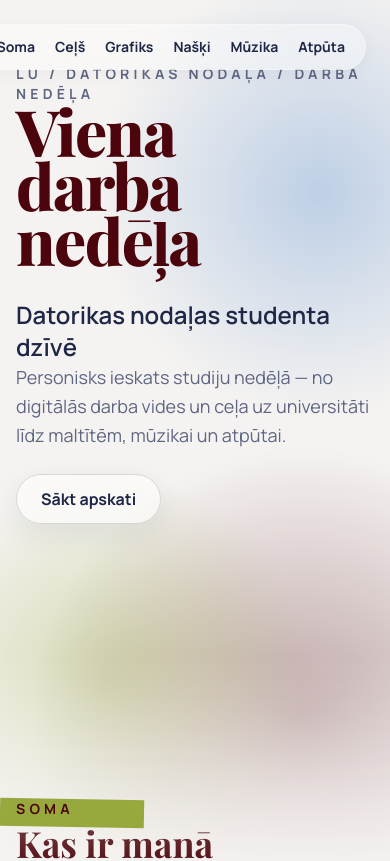
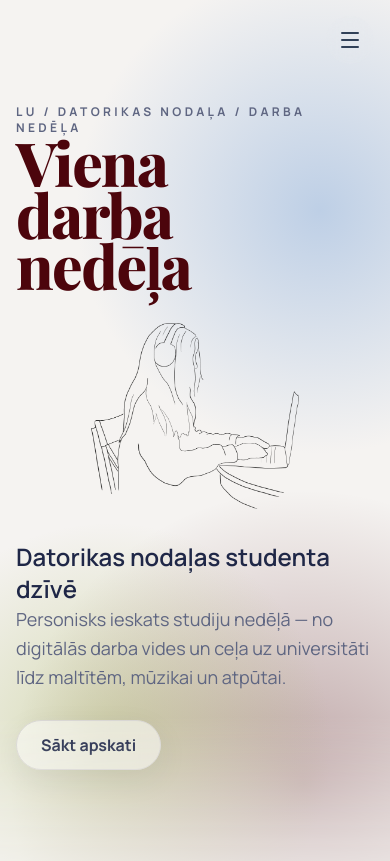
Before and after one commit to BeateSannija/StudentaNedela, a React (Vite) app: page / in a window 390 px wide. Shown: the top 861 px of the page. Built offline with nearby package versions, Linux system fonts and the light colour scheme.

Commit message:
Add responitivity

```diff
--- a/src/components/BackpackSection.tsx
+++ b/src/components/BackpackSection.tsx
@@ -65,7 +65,7 @@ export function BackpackSection() {
             {bagItems.map((item) => (
               <article
                 key={item.number}
-                className="grid min-h-[120px] grid-cols-[42px_1fr] gap-3 border-b border-[var(--color-border)] py-4"
+                className="grid grid-cols-[42px_1fr] gap-3 border-b border-[var(--color-border)] py-5 md:min-h-[120px] md:py-4"
               >
                 <span className="grid h-7 w-7 place-items-center rounded-full border border-[var(--color-primary)] text-[0.65rem] font-extrabold text-[var(--color-primary)]">
                   {item.number}
--- a/src/components/FoodSection.tsx
+++ b/src/components/FoodSection.tsx
@@ -25,7 +25,7 @@ export function FoodSection() {
     >
       <div className="container">
         <div className="grid gap-8 lg:grid-cols-[0.92fr_1fr] lg:items-center">
-          <div className="relative flex min-h-[420px] items-center justify-center overflow-visible">
+          <div className="relative hidden min-h-[420px] items-center justify-center overflow-visible lg:flex">
             <div className="food-hero-gradient pointer-events-none absolute -left-40 -top-32 h-[760px] w-[900px] blur-3xl" />
 
             <img
--- a/src/components/HeroSection.tsx
+++ b/src/components/HeroSection.tsx
@@ -1,15 +1,18 @@
 export function HeroSection() {
   return (
-    <section className="hero-gradient relative pb-56 pt-8">
+    <section
+      id="home"
+      className="hero-gradient relative min-h-screen pt-8 pb-20 md:pb-32"
+    >
       <div className="container relative z-10">
-        <div className="relative min-h-[620px] py-8 md:py-12">
-          <div className="grid items-center gap-12 lg:grid-cols-[0.9fr_1.1fr]">
-            <div className="relative z-10 max-w-4xl">
-              <p className="mb-8 text-sm font-bold uppercase tracking-[0.3em] text-[var(--color-muted)]">
+        <div className="flex min-h-screen flex-col py-8 md:items-center md:py-12">
+          <div className="grid w-full items-center gap-12 lg:grid-cols-[0.9fr_1.1fr]">
+            <div className="relative z-10 max-w-4xl pt-10 md:pt-0">
+              <p className="mb-8 text-xs font-bold uppercase tracking-[0.28em] text-[var(--color-muted)] sm:text-sm md:mb-8">
                 LU / Datorikas nodaļa / darba nedēļa
               </p>
 
-              <h1 className="display-heading text-[4rem] font-extrabold leading-[0.85] tracking-tight text-[var(--color-primary)] sm:text-[5.5rem] md:text-[7.5rem]">
+              <h1 className="display-heading text-[3.8rem] font-extrabold leading-[0.85] tracking-tight text-[var(--color-primary)] sm:text-[5.5rem] md:text-[7.5rem]">
                 Viena
                 <br />
                 darba
@@ -17,19 +20,27 @@ export function HeroSection() {
                 nedēļa
               </h1>
 
-              <div className="mt-8 max-w-2xl">
-                <h2 className="mt-8 text-2xl font-semibold text-[var(--color-text)] md:text-3xl">
+              <div className="my-8 flex justify-center lg:hidden">
+                <img
+                  src="/images/coding-black.png"
+                  alt="Studenta ilustrācija"
+                  className="w-52 opacity-80"
+                />
+              </div>
+
+              <div className="mt-6 max-w-2xl md:mt-8">
+                <h2 className="text-2xl font-semibold text-[var(--color-text)] md:text-3xl">
                   Datorikas nodaļas studenta dzīvē
                 </h2>
 
-                <p className="mt-8 text-lg leading-[1.6] text-[var(--color-muted)]">
+                <p className="mt-3 text-lg leading-[1.6] text-[var(--color-muted)] md:mt-5">
                   Personisks ieskats studiju nedēļā — no digitālās darba vides
                   un ceļa uz universitāti līdz maltītēm, mūzikai un atpūtai.
                 </p>
 
-                <div className="mt-6 flex flex-wrap gap-3">
+                <div className="mt-7 flex flex-wrap gap-3">
                   <a
-                    href="#schedule"
+                    href="#backpack"
                     className="rounded-full border border-[var(--color-border)] bg-[var(--color-surface)]/55 px-6 py-3 font-bold shadow-[0_10px_30px_rgba(31,39,71,0.08)] backdrop-blur-xl transition duration-200 hover:-translate-y-0.5 hover:text-[var(--color-primary)]"
                   >
                     Sākt apskati
@@ -38,7 +49,7 @@ export function HeroSection() {
               </div>
             </div>
 
-            <div className="relative hidden lg:flex items-center justify-center">
+            <div className="relative hidden items-center justify-center lg:flex">
               <img
                 src="/images/coding-black.png"
                 alt="Studenta ilustrācija"
--- a/src/components/Navbar.tsx
+++ b/src/components/Navbar.tsx
@@ -1,16 +1,45 @@
+import { useState } from "react";
+
 const navItems = [
-  { label: 'Soma', href: '#backpack' },
-  { label: 'Ceļš', href: '#route' },
-  { label: 'Grafiks', href: '#schedule' },
-  { label: 'Našķi', href: '#food' },
-  { label: 'Mūzika', href: '#soundtrack' },
-  { label: 'Atpūta', href: '#relax' },
-]
+  { label: "Sākums", href: "#home" },
+  { label: "Soma", href: "#backpack" },
+  { label: "Ceļš", href: "#route" },
+  { label: "Ceļš", href: "#route" },
+  { label: "Grafiks", href: "#schedule" },
+  { label: "Našķi", href: "#food" },
+  { label: "Mūzika", href: "#soundtrack" },
+  { label: "Atpūta", href: "#relax" },
+];
 
 export function NavbarSection() {
+  const [isOpen, setIsOpen] = useState(false);
+
   return (
-    <header className="fixed right-6 top-6 z-50">
-      <nav className="rounded-full border border-white/30 bg-white/40 px-5 py-3 shadow-[0_4px_20px_rgba(0,0,0,0.04)] backdrop-blur-xl">
+    <header className="fixed right-4 top-4 z-50 md:right-6 md:top-6">
+      <button
+        type="button"
+        onClick={() => setIsOpen(!isOpen)}
+        className="relative z-50 rounded-full border border-white/30 bg-white/40 p-3 text-slate-700 backdrop-blur-xl md:hidden"
+        aria-label="Atvērt navigāciju"
+      >
+        <svg
+          xmlns="http://www.w3.org/2000/svg"
+          width="24"
+          height="24"
+          viewBox="0 0 24 24"
+          fill="none"
+          stroke="currentColor"
+          strokeWidth="2"
+          strokeLinecap="round"
+          strokeLinejoin="round"
+        >
+          <path d="M4 5h16" />
+          <path d="M4 12h16" />
+          <path d="M4 19h16" />
+        </svg>
+      </button>
+
+      <nav className="hidden rounded-full border border-white/30 bg-white/40 px-5 py-3 shadow-[0_4px_20px_rgba(0,0,0,0.04)] backdrop-blur-xl md:block">
         <ul className="flex items-center gap-5 text-sm font-bold">
           {navItems.map((item) => (
             <li key={item.href}>
@@ -24,6 +53,33 @@ export function NavbarSection() {
           ))}
         </ul>
       </nav>
+
+      {isOpen && (
+        <div className="fixed inset-0 z-40 md:hidden">
+          <button
+            type="button"
+            className="absolute inset-0 bg-black/20"
+            onClick={() => setIsOpen(false)}
+            aria-label="Aizvērt navigāciju"
+          />
+
+          <nav className="absolute right-0 top-0 h-full w-52 bg-stone-50/80 px-8 py-20 shadow-xl">
+            <ul className="space-y-6 text-right text-xl font-bold">
+              {navItems.map((item) => (
+                <li key={item.href}>
+                  <a
+                    href={item.href}
+                    onClick={() => setIsOpen(false)}
+                    className="block hover:text-[var(--color-primary)]"
+                  >
+                    {item.label}
+                  </a>
+                </li>
+              ))}
+            </ul>
+          </nav>
+        </div>
+      )}
     </header>
-  )
+  );
 }
--- a/src/components/ScheduleSection.tsx
+++ b/src/components/ScheduleSection.tsx
@@ -183,6 +183,41 @@ export function ScheduleSection() {
           ))}
         </div>
 
+        <div className="space-y-8 md:hidden">
+          {days.map((day) => {
+            const dayEvents = events.filter((event) => event.day === day);
+
+            if (dayEvents.length === 0) {
+              return null;
+            }
+
+            return (
+              <div
+                key={day}
+                className="rounded-3xl border border-white/30 bg-white/35 p-5 backdrop-blur-xl"
+              >
+                <h3 className="mb-4 text-lg font-extrabold uppercase">{day}</h3>
+
+                <div className="space-y-3">
+                  {dayEvents.map((event) => (
+                    <article
+                      key={`${event.day}-${event.title}`}
+                      className={`rounded-2xl p-4 ${getEventClass(event.category)}`}
+                    >
+                      <p className="text-sm font-semibold text-[var(--color-muted)]">
+                        {event.time}
+                      </p>
+
+                      <h4 className="mt-1 font-bold">{event.title}</h4>
+                    </article>
+                  ))}
+                </div>
+              </div>
+            );
+          })}
+        </div>
+
+        <div className="hidden md:block">
           <div className="overflow-x-auto rounded-[1.5rem] border border-white/30 bg-white/35 p-4 shadow-[0_4px_20px_rgba(0,0,0,0.04)] backdrop-blur-xl">
             <div className="min-w-[980px]">
               <div className="grid grid-cols-[72px_repeat(7,1fr)]">
@@ -199,10 +234,14 @@ export function ScheduleSection() {
 
               <div
                 className="relative grid grid-cols-[72px_repeat(7,1fr)]"
-              style={{ height: `${(endHour - startHour) * hourHeight + 18}px` }}
+                style={{
+                  height: `${(endHour - startHour) * hourHeight + 18}px`,
+                }}
               >
                 <div className="relative border-r border-[var(--color-border)]">
-                {Array.from({ length: endHour - startHour + 1 }, (_, index) => {
+                  {Array.from(
+                    { length: endHour - startHour + 1 },
+                    (_, index) => {
                       const hour = startHour + index;
 
                       return (
@@ -214,7 +253,8 @@ export function ScheduleSection() {
                           {hour}:00
                         </div>
                       );
-                })}
+                    },
+                  )}
                 </div>
 
                 {days.map((day) => (
@@ -254,6 +294,7 @@ export function ScheduleSection() {
             </div>
           </div>
         </div>
+      </div>
     </section>
   );
 }
```
Lines whose indentation alone changed are shown as unchanged.
